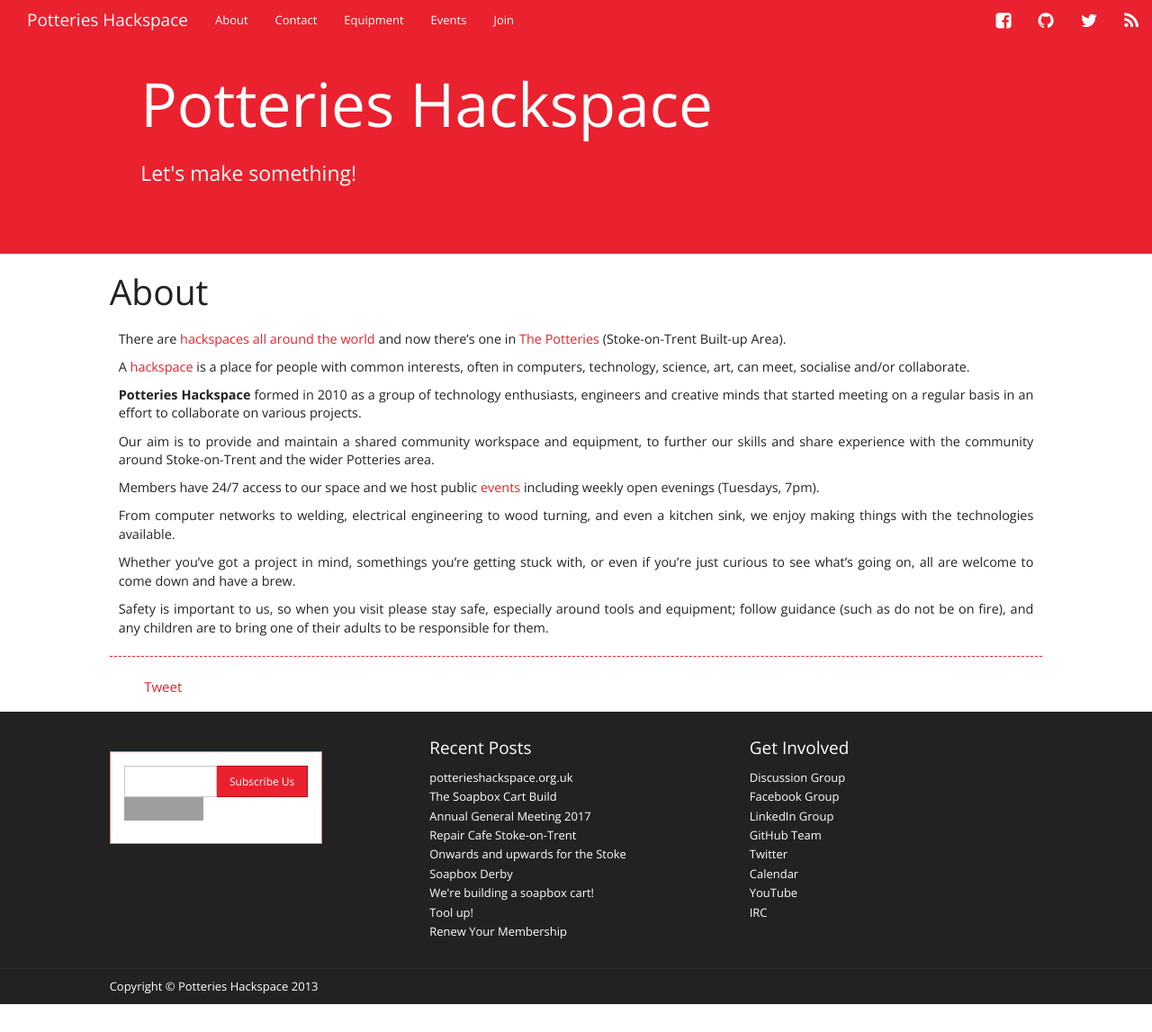
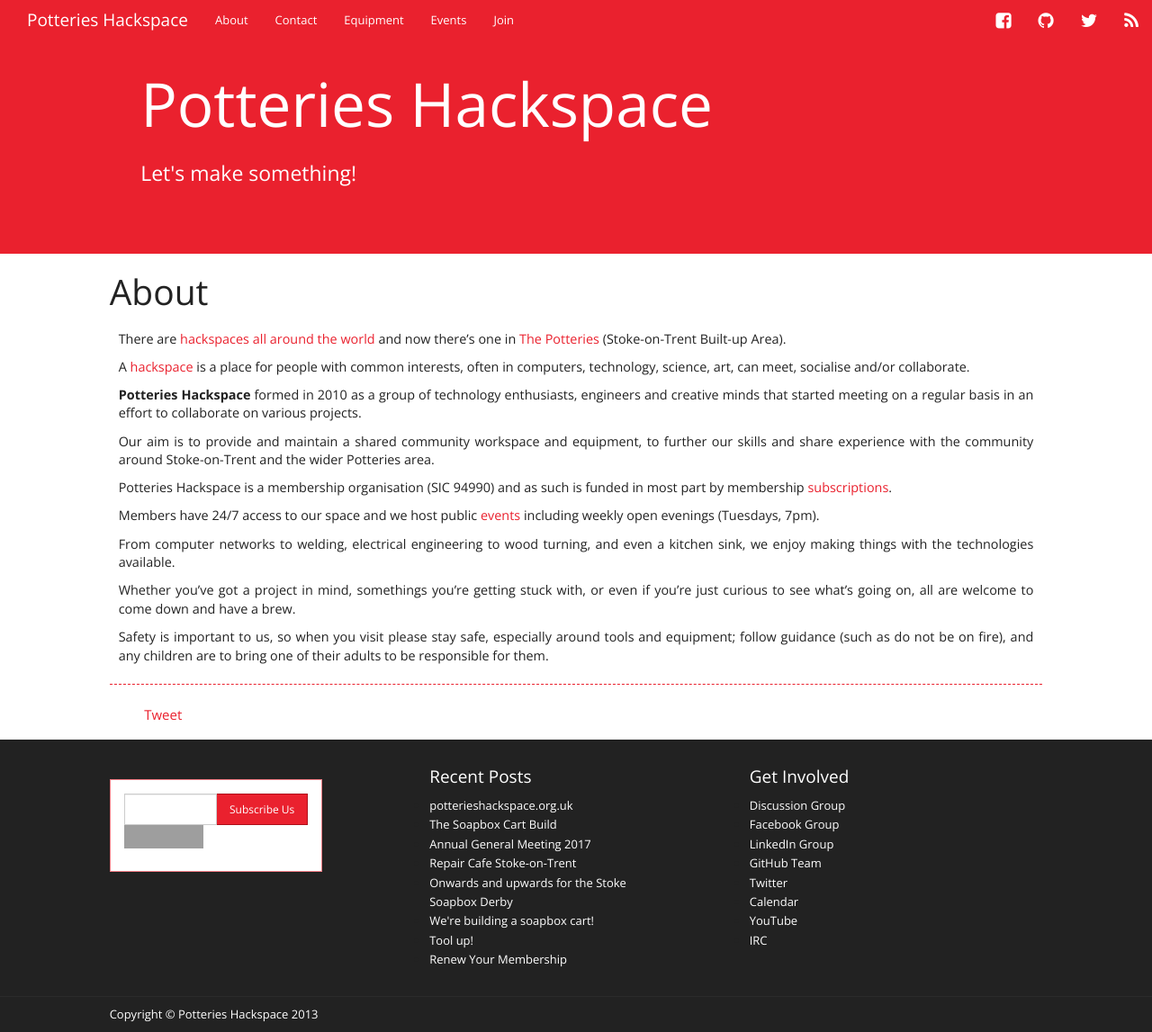
Before and after one commit to PotteriesHackspace/potterieshackspace.github.com, a Jekyll site: the page built from about.md, in a window 1280 px wide and 1147 px high. Shown: the whole window at 90% size. Built offline with Jekyll 4.4.1, drawn with Linux system fonts in a browser that asks for light colours; nearby versions of some CDN libraries; comment, search, counter and statistics services are not loaded; grey boxes are pictures that could not be loaded.

Commit message:
Update about.md

```diff
--- a/about.md
+++ b/about.md
@@ -14,10 +14,12 @@
 
 Our aim is to provide and maintain a shared community workspace and equipment, to further our skills and share experience with the community around Stoke-on-Trent and the wider Potteries area.
 
-Members have 24/7 access to our space and we host public [events](/events/) including weekly open evenings (Tuesdays, 7pm).
+Potteries Hackspace is a membership organisation (SIC 94990) and as such is funded in most part by membership [subscriptions](/join).
+
+Members have 24/7 access to our space and we host public [events](/events) including weekly open evenings (Tuesdays, 7pm).
 
 From computer networks to welding, electrical engineering to wood turning, and even a kitchen sink, we enjoy making things with the technologies available.
 
-Whether you&#8217;ve got a project in mind, somethings you&#8217;re getting stuck with, or even if you&#8217;re just curious to see what&#8217;s going on, all are welcome to come down and have a brew.
+Whether you've got a project in mind, somethings you're getting stuck with, or even if you're just curious to see what's going on, all are welcome to come down and have a brew.
 
 Safety is important to us, so when you visit please stay safe, especially around tools and equipment; follow guidance (such as do not be on fire), and any children are to bring one of their adults to be responsible for them.
```
